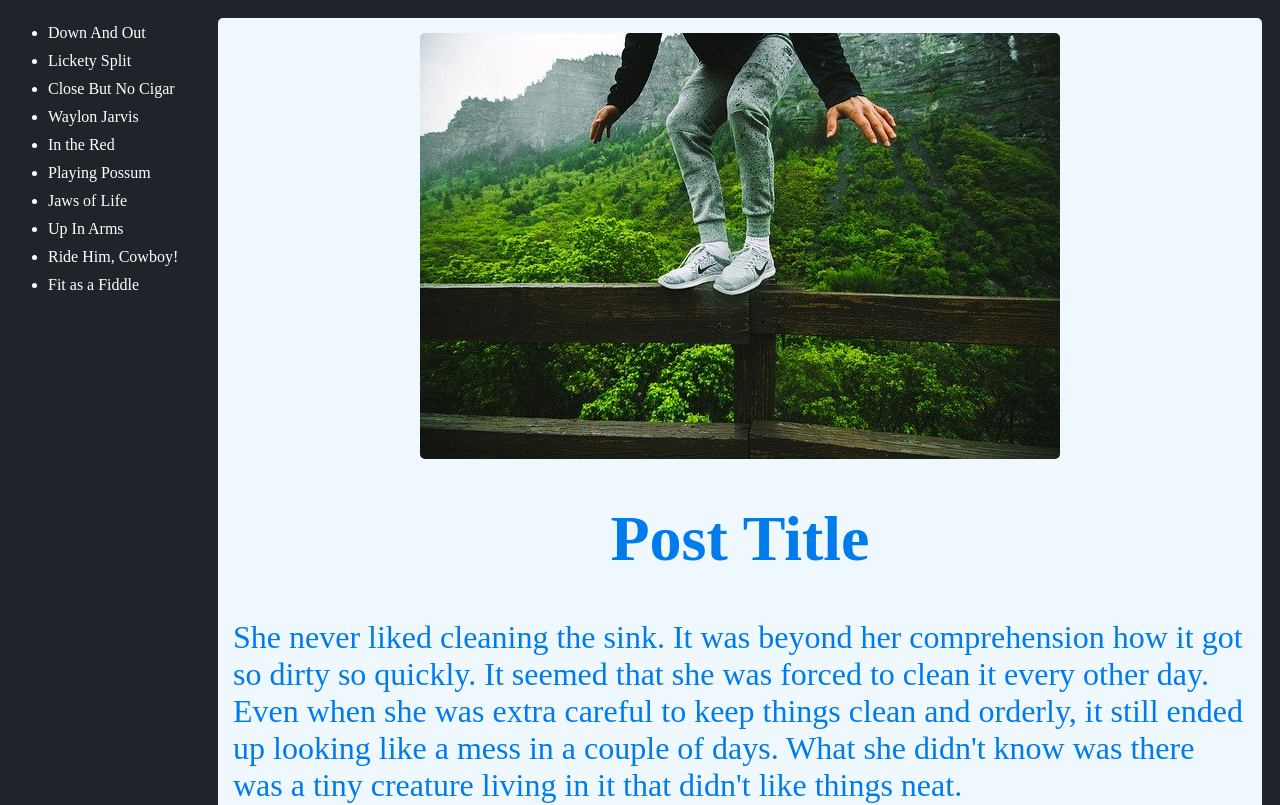
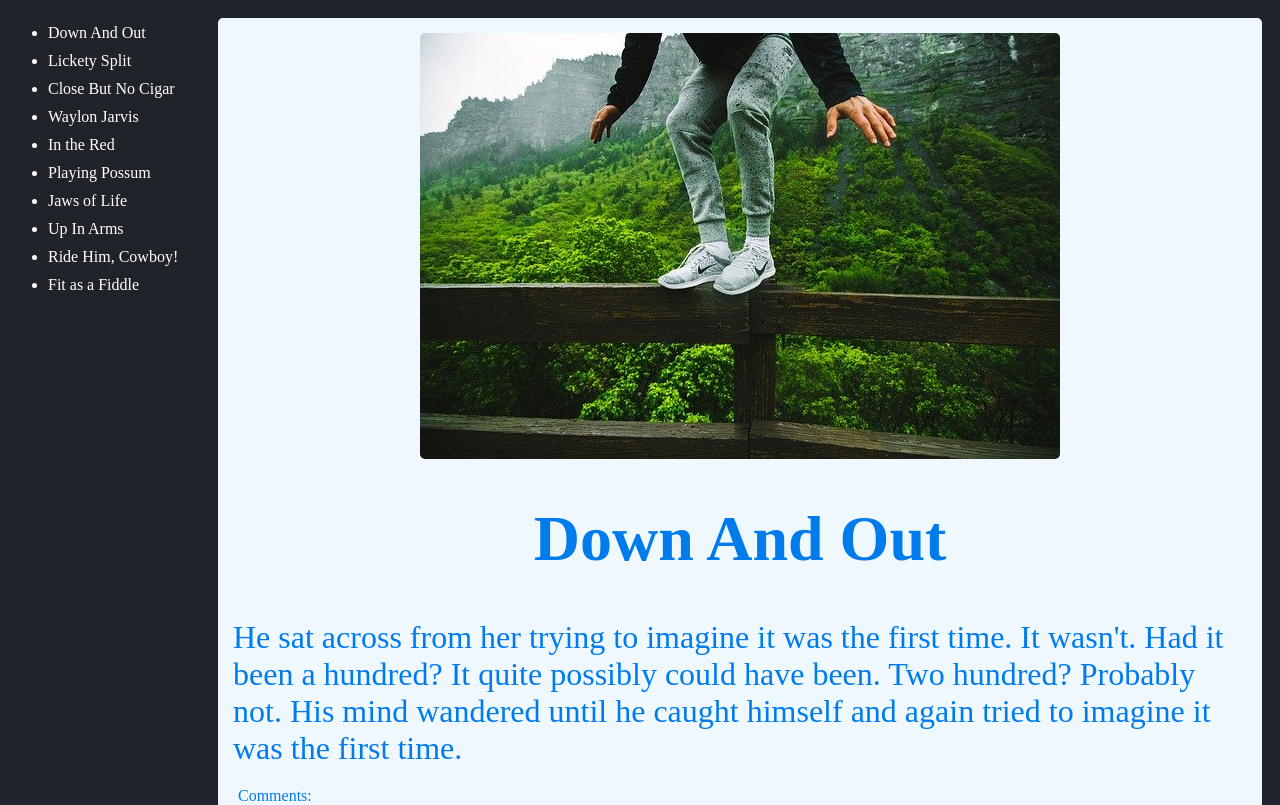
Before and after one commit to mousa1995/reactMiniProject-2, a React (Create React App) app: page / in a window 1280 px wide. Shown: the top 805 px of the page. Built offline with nearby package versions, Linux system fonts and the light colour scheme; data requests are answered from the project's data file.

Commit message:
passing props and info to post

```diff
--- a/src/components/BlogPost.jsx
+++ b/src/components/BlogPost.jsx
@@ -22,7 +22,6 @@ export default class BlogPost extends Component {
     }
 
     handleChangePost(index) {
-        console.log(index);
         this.setState({ currentPost: index })
     }
 
@@ -36,7 +35,7 @@ export default class BlogPost extends Component {
         return (
             <>
                 <Sidebar posts={this.state.posts} handleChangePost={this.handleChangePost} />
-                <Content />
+                {null != this.state.currentPost && <Content currentPost={this.state.currentPost} data={this.state.posts} />}
             </>
         )
     }
--- a/src/components/Content.jsx
+++ b/src/components/Content.jsx
@@ -2,13 +2,11 @@ import React, { Component } from 'react'
 import Post from './Post';
 import Comments from './Comments';
 
-export default class Content extends Component {
-    render() {
-        return (
-            <div className="container">
-                <Post />
-                <Comments />
-            </div>
-        )
-    }
+export default function Content(props) {
+    return (
+        <div className="container">
+            <Post data={props.data} currentPost={props.currentPost} />
+            <Comments />
+        </div>
+    )
 }
--- a/src/components/Post.jsx
+++ b/src/components/Post.jsx
@@ -1,14 +1,11 @@
 import React from 'react'
 
-export default function Post() {
+export default function Post(props) {
     return (
         <div className="post">
-            <img src="./assets/1.jpg" alt="" />
-            <h1>Post Title</h1>
-            <div>She never liked cleaning the sink. It was beyond her comprehension how it got so dirty so quickly.
-                It seemed that she was forced to clean it every other day. Even when she was extra careful to keep
-                things clean and orderly, it still ended up looking like a mess in a couple of days. What she didn't
-                know was there was a tiny creature living in it that didn't like things neat.</div>
+            <img src={`./assets/${props.data[props.currentPost].image}`} alt="" />
+            <h1>{props.data[props.currentPost].title}</h1>
+            <div>{props.data[props.currentPost].body}</div>
         </div>
     )
 }
```
